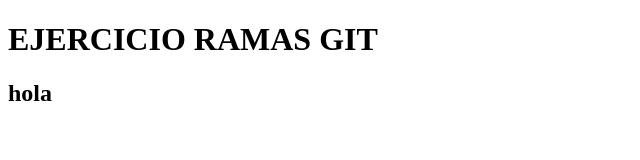
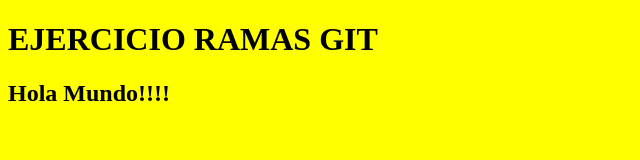
Before and after one commit to JavierPolaris/Ejercicio_taller-_git, a plain HTML site: page index.html in a window 1280 px wide. Shown: the whole page, without its empty margins (0-640 px from the left). Drawn offline with Linux system fonts and the light colour scheme.

Commit message:
termino nav

```diff
--- a/index.html
+++ b/index.html
@@ -7,7 +7,14 @@
     <title>EJERCICIO RAMAS GIT</title>
 </head>
 <body>
+    <style>body{
+        background: yellow;
+        color :black
+
+      }</style>
      <h1>EJERCICIO RAMAS GIT</h1>
-     <h2>hola</h2>
+     <nav>
+         <h1>Hola Mundo!!!!</h1>
+     </nav>
 </body>
 </html>
```
